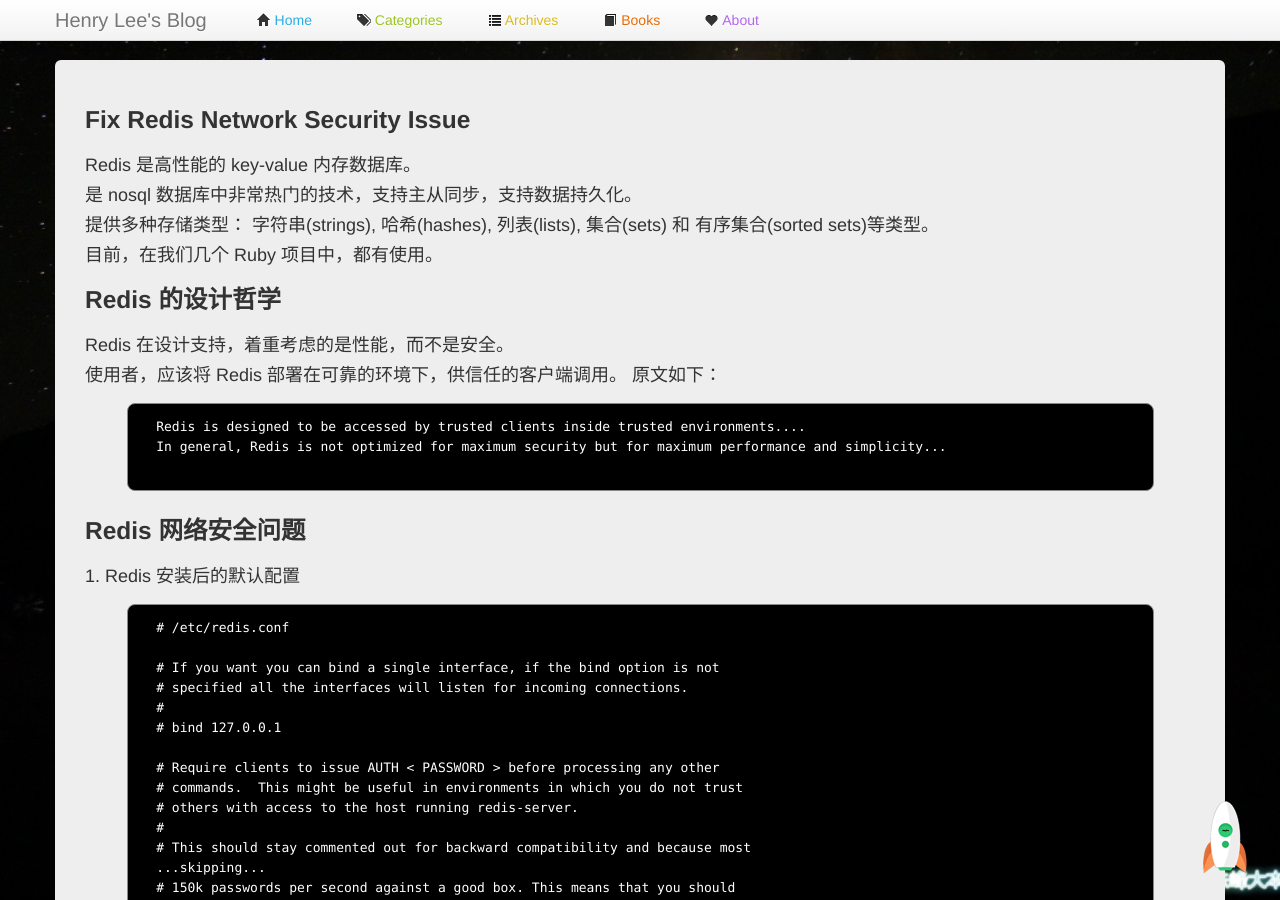
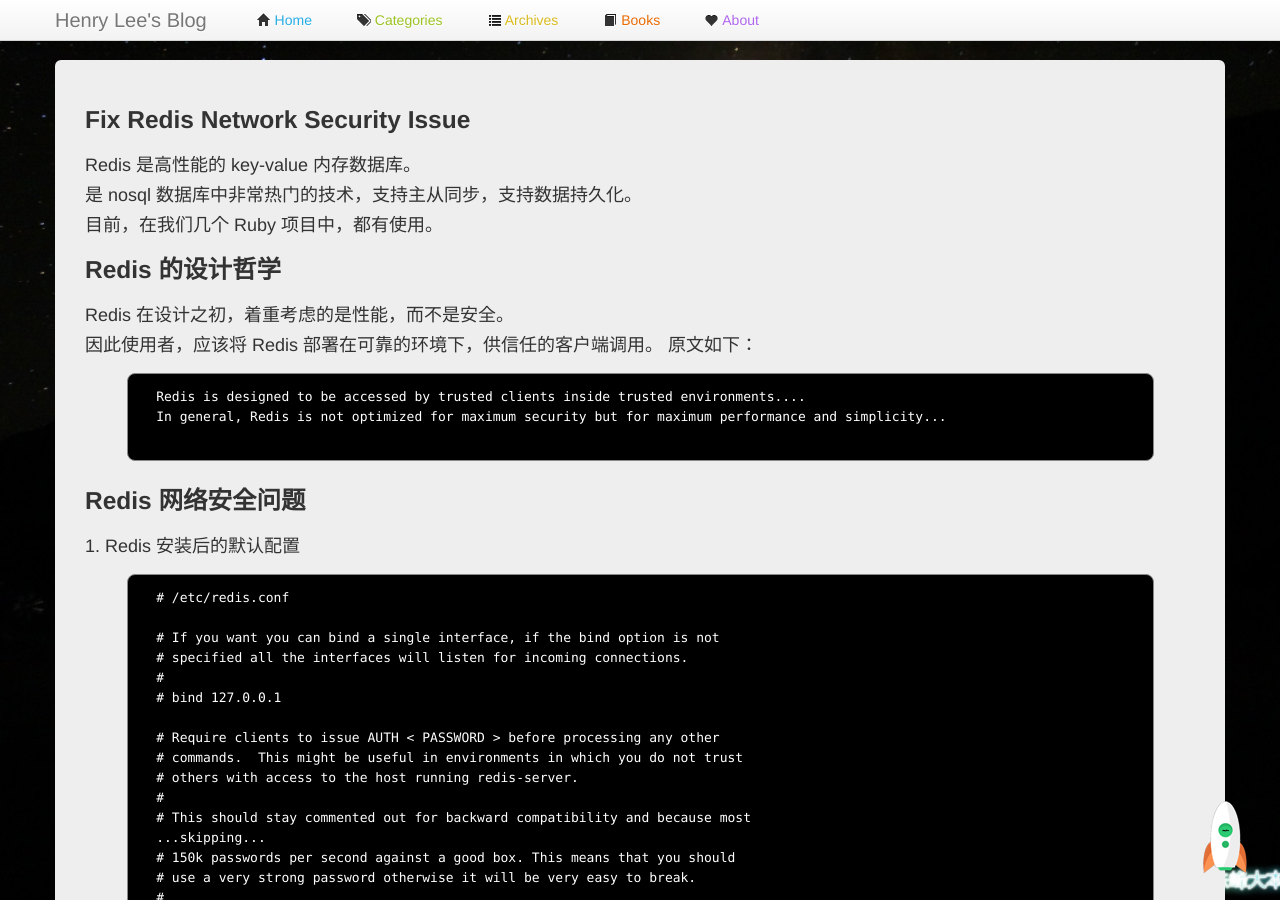
Before and after one commit to manageyp/manageyp.github.com, a Jekyll site: the page built from _posts/2015-04-01-fix-redis-network-security-issue.html, in a window 1280 px wide and 900 px high. Built offline with Jekyll 4.4.1, drawn with Linux system fonts in a browser that asks for light colours; comment, search, counter and statistics services are not loaded.

Commit message:
[Change] fix-redis-network-security-issue

```diff
--- a/_posts/2015-04-01-fix-redis-network-security-issue.html
+++ b/_posts/2015-04-01-fix-redis-network-security-issue.html
@@ -10,14 +10,13 @@ record_on: 2015-04-01
 <p>
 Redis 是高性能的 key-value 内存数据库。<br />
 是 nosql 数据库中非常热门的技术，支持主从同步，支持数据持久化。<br />
-提供多种存储类型： 字符串(strings), 哈希(hashes), 列表(lists), 集合(sets) 和 有序集合(sorted sets)等类型。<br />
 目前，在我们几个 Ruby 项目中，都有使用。
 </p>
 
 <h3>Redis 的设计哲学</h3>
 <p>
-  Redis 在设计支持，着重考虑的是性能，而不是安全。<br />
-  使用者，应该将 Redis 部署在可靠的环境下，供信任的客户端调用。
+  Redis 在设计之初，着重考虑的是性能，而不是安全。<br />
+  因此使用者，应该将 Redis 部署在可靠的环境下，供信任的客户端调用。
   原文如下：
   <pre class="prettyprint lang-html">
   Redis is designed to be accessed by trusted clients inside trusted environments....
```
